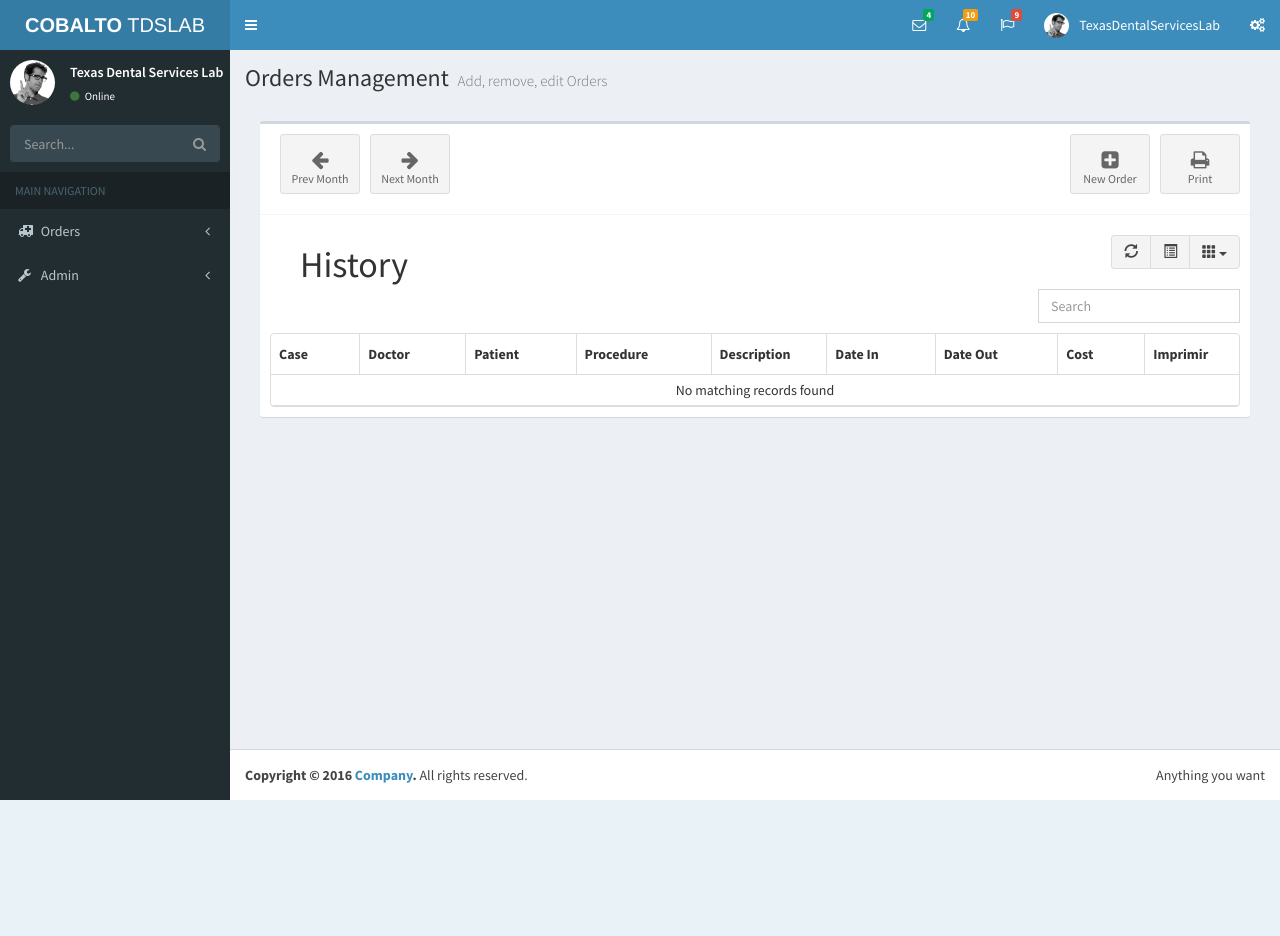
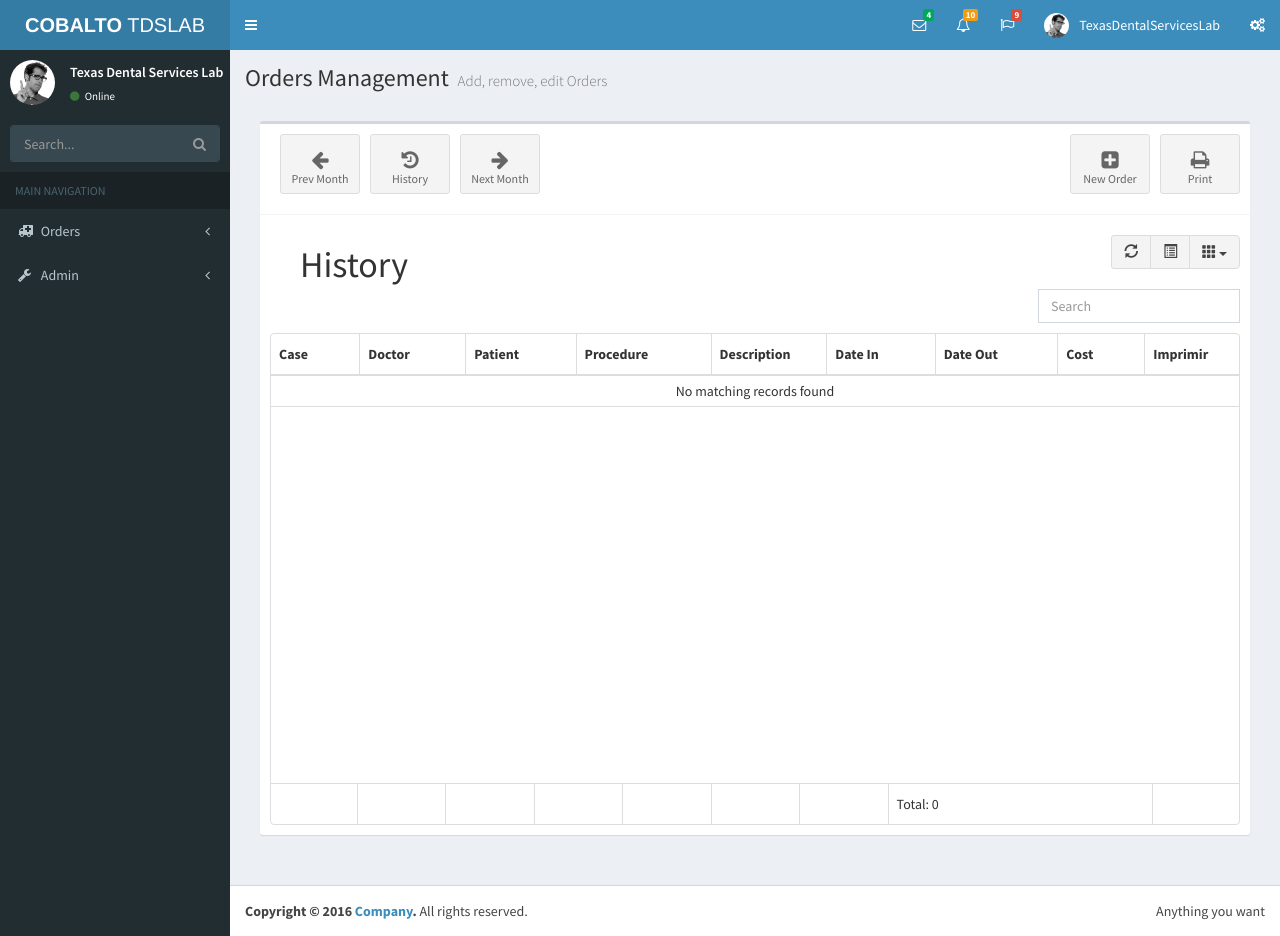
Before and after one commit to fwilmar/cobaltoweb, a Django app: page /sheduler/index/ in a window 1280 px wide. Before the commit the page ends 800 px from the top, so only its background shows below. Run offline with Django 3.2, Linux system fonts and the light colour scheme; lists and menus that the app fills with data are empty; parts of the project's set-up code (start-up, migrations or seed data) failed here and were passed over; some libraries are stand-ins or nearby versions.

Commit message:
LEV2- indexOrder 100%

```diff
--- a/WebServer/dental1/sheduler/templates/sheduler/indexOrder.html
+++ b/WebServer/dental1/sheduler/templates/sheduler/indexOrder.html
@@ -15,6 +15,9 @@
                 <a class="btn btn-app pull-left" onclick="prevMonth()">
                     <i class="fa  fa-arrow-left"></i>Prev Month
                 </a>
+                <a class="btn btn-app pull-left" onclick="getHistory()">
+                    <i class="fa fa-history"></i>History
+                </a>
                 <a class="btn btn-app pull-left" onclick="nextMonth()">
                     <i class="fa fa-arrow-right"></i>Next Month
                 </a>
@@ -28,12 +31,16 @@
             <!-- /.box-body -->
             <div class="box-body">
                 <div class="col-md-8">
-                    <div class="col-md-4">
-                        <h1 id="month-title" class="box-title">History</h1>
-                    </div>
+                        <div class="col-md-4">
+                            <h1 id="month-title" class="box-title">History</h1>
+                        </div>
+                        <div class="col-md-4 pull-left">
+                            <h4 id = "totalLabel" ></h4>
+                        </div>
                 </div>
                 <div class="start-template">
-                  <table id="tableOrder" data-toggle="table"
+                  <table id="tableOrder"
+                    data-toggle="table"
                     data-classes="table table-hover table-condensed"
                     data-search="true"
                     data-show-columns="true"
@@ -41,7 +48,9 @@
                     data-show-toggle="true"
                     data-sort-name="case"
                     data-sort-order="asc"
-                    data-url="/sheduler/orders/order_month">
+                    data-url="/sheduler/orders/order_month"
+                    data-show-footer="true"
+                    data-height=600>
                       <thead>
                         <tr>
                           <th data-field="case" data-sortable="true">Case</th>
@@ -51,7 +60,7 @@
                           <th data-field="description">Description</th>
                           <th data-field="date_in" data-sortable="true">Date In</th>
                           <th data-field="date_out" data-sortable="true">Date Out</th>
-                          <th data-field="cost" data-formatter="priceFormatter" data-sortable="true">Cost</th>
+                          <th data-field="cost" data-formatter="priceFormatter" data-sortable="true" data-footer-formatter="formatterFooterTotalBalance">Cost</th>
                           <th> Imprimir </th>
                         </tr>
                       </thead>
@@ -94,10 +103,12 @@
             refreshTableOrder();
         }
         function refreshTableOrder(){
-            // alert(monthNames[monthQuery-1]);
-            // alert(yearQuery);
             getMonthName();
             $table.bootstrapTable('refreshOptions', {url: '/sheduler/orders/order_month?year='+yearQuery+'&month='+monthQuery});
+        }
+        function getHistory(){
+            document.getElementById("month-title").innerHTML = 'History';
+            $table.bootstrapTable('refreshOptions', {url: '/sheduler/orders/order_month'});
         }
         function getMonthName()
         {
@@ -110,5 +121,28 @@
                 value+
                 '</div>';
         }
+        function formatterFooterTotalBalance(data) {
+            return formatterReturnTotalString(data,'cost','Total: ');
+        }
+
+        function formatterReturnTotalString(data,field,prefix) {
+            var total = 0;
+            $.each(data, function (i, row) {
+                total += row[field];
+            });
+            if(total > 0){
+                document.getElementById("totalLabel").innerHTML = "Total = "+priceFormatter(total);
+            }else
+            {
+                document.getElementById("totalLabel").innerHTML = ' ';
+            }
+            return prefix+total;
+        }
+
+        /* TO-DO WAF
+        function getHeight() {
+            console.log("VALOR HEIGHT"+$(window).height() - $('h1').outerHeight(true))
+            return $(window).height() - $('h1').outerHeight(true);
+        }*/
     </script>
 {% endblock extra_js %}
```
